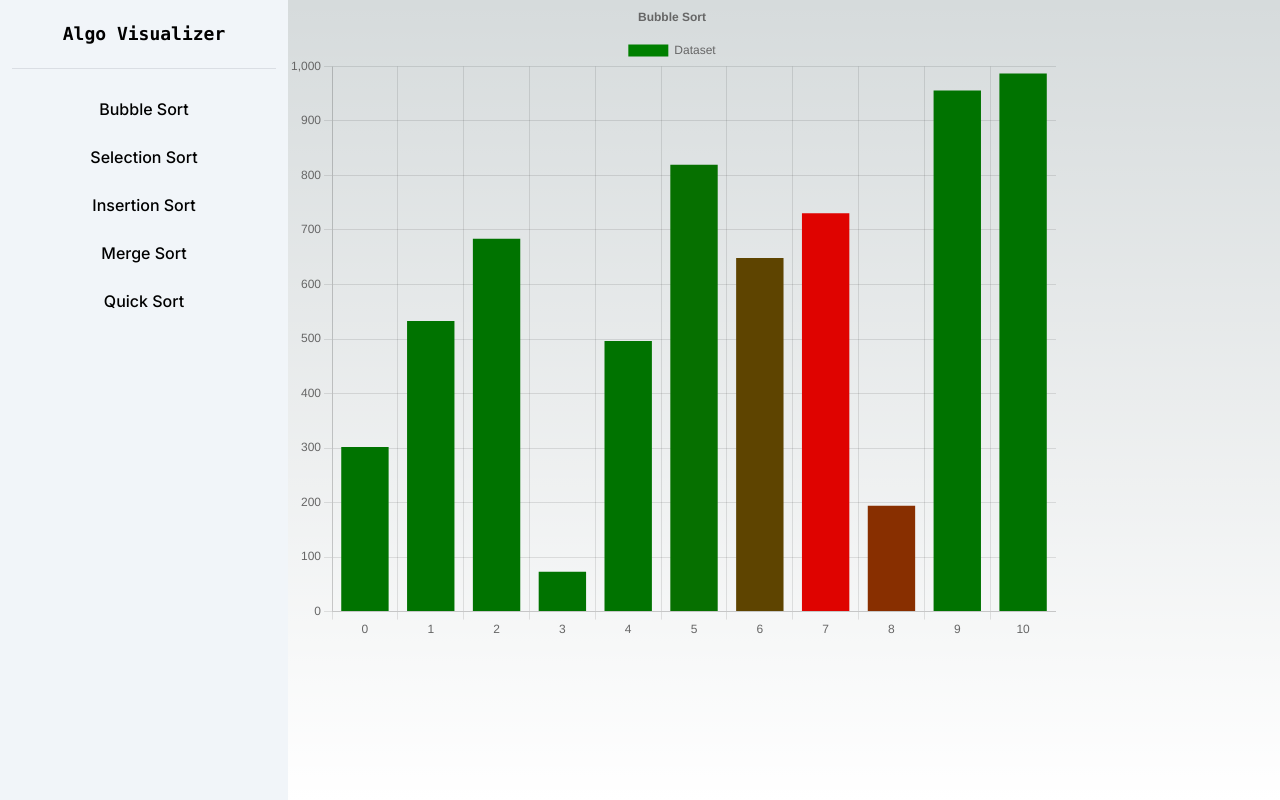
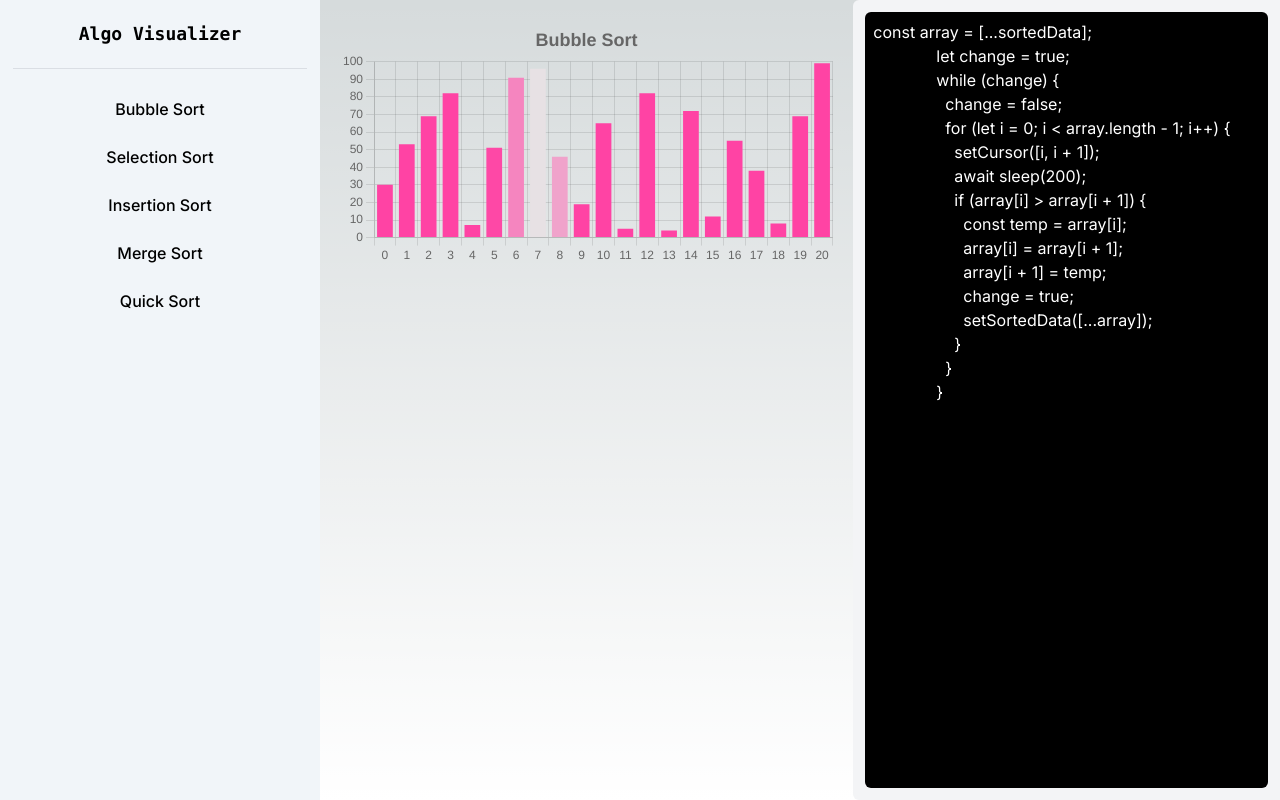
Before and after one commit to Adem-Bouatay/Algo-visualizer, a Next.js app: page / in a window 1280 px wide. Built offline with nearby package versions, Linux system fonts and the light colour scheme.

Commit message:
added code area

```diff
--- a/src/app/page.js
+++ b/src/app/page.js
@@ -9,6 +9,7 @@ import {
   Title,
   Tooltip,
   Legend,
+  Ticks,
 } from "chart.js";
 import { Bar } from "react-chartjs-2";
 import { faker } from "@faker-js/faker";
@@ -28,20 +29,37 @@ export const options = {
     title: {
       display: true,
       text: "Bubble Sort",
+      font: {
+        size: 18,
+        weight: "bold",
+      },
+    },
+    legend: {
+      display: false,
+    },
+    scales: {
+      x: {
+        ticks: {
+          font: {
+            // set the font size
+            // for x-axis labels
+            size: 30,
+          },
+        },
+      },
+      y: {
+        ticks: {
+          color: "black",
+        },
+      },
     },
   },
   responsive: true,
-  scales: {
-    x: {
-      stacked: true,
-    },
-    y: {
-      stacked: true,
-    },
-  },
 };
 
-const labels = [0, 1, 2, 3, 4, 5, 6, 7, 8, 9, 10];
+const labels = [
+  0, 1, 2, 3, 4, 5, 6, 7, 8, 9, 10, 11, 12, 13, 14, 15, 16, 17, 18, 19, 20,
+];
 
 const sleep = (ms) => {
   return new Promise((resolve) => setTimeout(resolve, ms));
@@ -50,12 +68,12 @@ const sleep = (ms) => {
 const App = () => {
   const [cursor, setCursor] = useState([0, 1]);
   const [sortedData, setSortedData] = useState(
-    labels.map(() => faker.number.int({ min: 0, max: 1000 }))
+    labels.map(() => faker.number.int({ min: 0, max: 100 }))
   );
 
   const cursorColor = (context) => {
     const index = context.dataIndex;
-    return cursor.includes(index) ? "red" : "green";
+    return cursor.includes(index) ? "#ffff" : "#f472b6";
   };
 
   const [data, setData] = useState({
@@ -116,12 +134,33 @@ const App = () => {
     <>
       <main className="flex flex-row">
         <SideBar />
-        <Bar
-          className="max-w-screen-md max-h-screen"
-          options={options}
-          data={data}
-          updateMode="active"
-        />
+        <div className="flex flex-row w-5/12 p-5">
+          <Bar options={options} data={data} updateMode="active" />
+        </div>
+        <div className="flex-1 bg-gray-100 rounded-l-md p-3 text-white">
+          <textarea
+            className="w-full h-full resize-none rounded-md p-2 bg-black"
+            disabled
+          >
+            {`const array = [...sortedData];
+              let change = true;
+              while (change) {
+                change = false;
+                for (let i = 0; i < array.length - 1; i++) {
+                  setCursor([i, i + 1]);
+                  await sleep(200);
+                  if (array[i] > array[i + 1]) {
+                    const temp = array[i];
+                    array[i] = array[i + 1];
+                    array[i + 1] = temp;
+                    change = true;
+                    setSortedData([...array]);
+                  }
+                }
+              }
+            `}
+          </textarea>
+        </div>
       </main>
     </>
   );
--- a/src/components/SideBar.jsx
+++ b/src/components/SideBar.jsx
@@ -1,24 +1,24 @@
 const SideBar = () => {
   return (
-    <div className="h-svh min-w-72 flex flex-col items-center bg-slate-100 text-black">
+    <div className="h-svh min-w-80 flex flex-col items-center bg-slate-100 text-black">
       <div className="w-11/12 items-center divide-y py-5 space-y-5 divide-gray-900/10">
         <h1 className="font-mono font-bold text-lg text-center ">
           Algo Visualizer
         </h1>
         <div className="flex flex-col space-y-2 font-medium">
-          <button className="p-2 text-center mt-5 hover:bg-blue-200 rounded-md ">
+          <button className="p-2 text-center mt-5 hover:bg-pink-300 rounded-md ">
             Bubble Sort
           </button>
-          <button className="p-2 text-center hover:bg-blue-200 rounded-md">
+          <button className="p-2 text-center hover:bg-pink-300 rounded-md">
             Selection Sort
           </button>
-          <button className="p-2 text-center hover:bg-blue-200 rounded-md">
+          <button className="p-2 text-center hover:bg-pink-300 rounded-md">
             Insertion Sort
           </button>
-          <button className="p-2 text-center hover:bg-blue-200 rounded-md">
+          <button className="p-2 text-center hover:bg-pink-300 rounded-md">
             Merge Sort
           </button>
-          <button className="p-2 text-center hover:bg-blue-200 rounded-md">
+          <button className="p-2 text-center hover:bg-pink-300 rounded-md">
             Quick Sort
           </button>
         </div>
--- a/tailwind.config.js
+++ b/tailwind.config.js
@@ -7,6 +7,10 @@ module.exports = {
   ],
   theme: {
     extend: {
+      spacing: {
+        128: "28rem",
+        150: "50rem",
+      },
       backgroundImage: {
         "gradient-radial": "radial-gradient(var(--tw-gradient-stops))",
         "gradient-conic":
```
